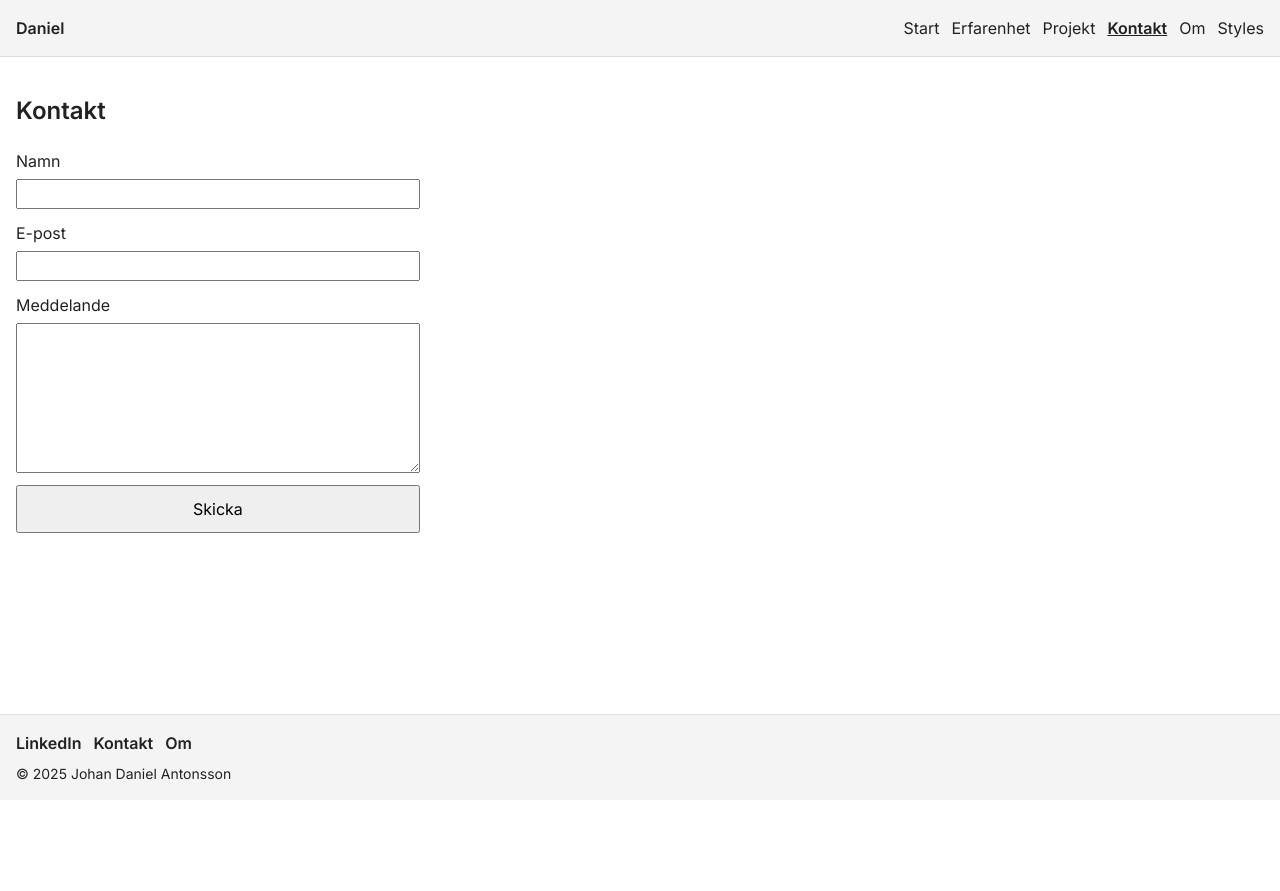
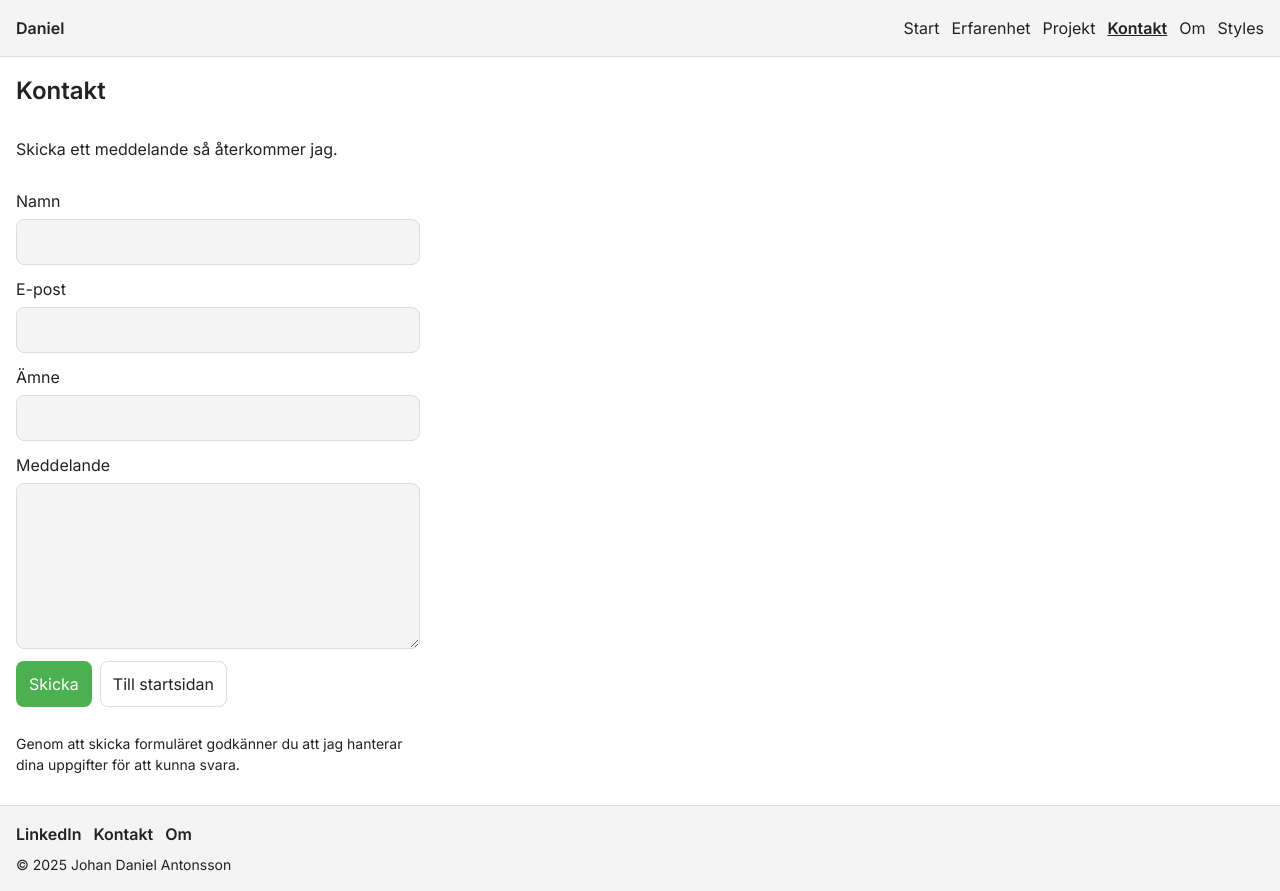
Before and after one commit to BetULose/cv-site, a Vue app in the folder cv-site/: page /kontakt in a window 1280 px wide. Before the commit the page ends 800 px from the top, so only its background shows below. Built offline with nearby package versions, Linux system fonts and the light colour scheme.

Commit message:
Feat: add contact form structure

```diff
--- a/cv-site/src/views/ContactView.vue
+++ b/cv-site/src/views/ContactView.vue
@@ -1,51 +1,71 @@
 <template>
-  <section class="page">
-    <h1>Kontakt</h1>
+  <article class="page stack">
+    <header class="stack">
+      <h1 class="t-h1">Kontakt</h1>
+      <p class="muted">
+        Skicka ett meddelande så återkommer jag.
+      </p>
+    </header>
 
-    <form class="form" @submit.prevent="onSubmit" novalidate>
+    <form class="form" aria-labelledby="contact-title">
+      <h2 id="contact-title" class="t-h2" style="position:absolute; left:-9999px;">
+        Kontaktformulär
+      </h2>
+
       <div class="field">
         <label for="name">Namn</label>
-        <input id="name" v-model.trim="form.name" type="text" autocomplete="name" required />
+        <input
+          id="name"
+          name="name"
+          class="input"
+          type="text"
+          autocomplete="name"
+          required
+        />
       </div>
 
       <div class="field">
         <label for="email">E-post</label>
-        <input id="email" v-model.trim="form.email" type="email" autocomplete="email" required />
+        <input
+          id="email"
+          name="email"
+          class="input"
+          type="email"
+          autocomplete="email"
+          required
+        />
+      </div>
+
+      <div class="field">
+        <label for="subject">Ämne</label>
+        <input
+          id="subject"
+          name="subject"
+          class="input"
+          type="text"
+          autocomplete="off"
+        />
       </div>
 
       <div class="field">
         <label for="message">Meddelande</label>
-        <textarea id="message" v-model.trim="form.message" rows="6" required />
+        <textarea
+          id="message"
+          name="message"
+          class="input"
+          rows="6"
+          required
+        ></textarea>
       </div>
 
-      <button type="submit">Skicka</button>
+      <div class="row">
+        <button class="btn btn--primary" type="submit">Skicka</button>
+        <RouterLink class="btn btn--ghost" to="/">Till startsidan</RouterLink>
+      </div>
 
-      <p v-if="status" class="status" role="status">{{ status }}</p>
+      <p class="muted" style="font-size:14px;">
+        Genom att skicka formuläret godkänner du att jag hanterar dina uppgifter för att kunna svara.
+      </p>
     </form>
-      </section>
+  </article>
 </template>
-
-<script setup>
-import { reactive, ref } from "vue";
-
-const form = reactive({
-  name: "",
-  email: "",
-  message: "",
-});
-
-const status = ref("");
-
-function onSubmit() {
-  // Första versionen: bara validera enkelt och “fejka” submit.
-  if (!form.name || !form.email || !form.message) {
-    status.value = "Fyll i alla fält.";
-    return;
-  }
-
-  status.value = "Tack! Jag återkommer så snart jag kan.";
-  form.name = "";
-  form.email = "";
-  form.message = "";
-}
-</script>
```
